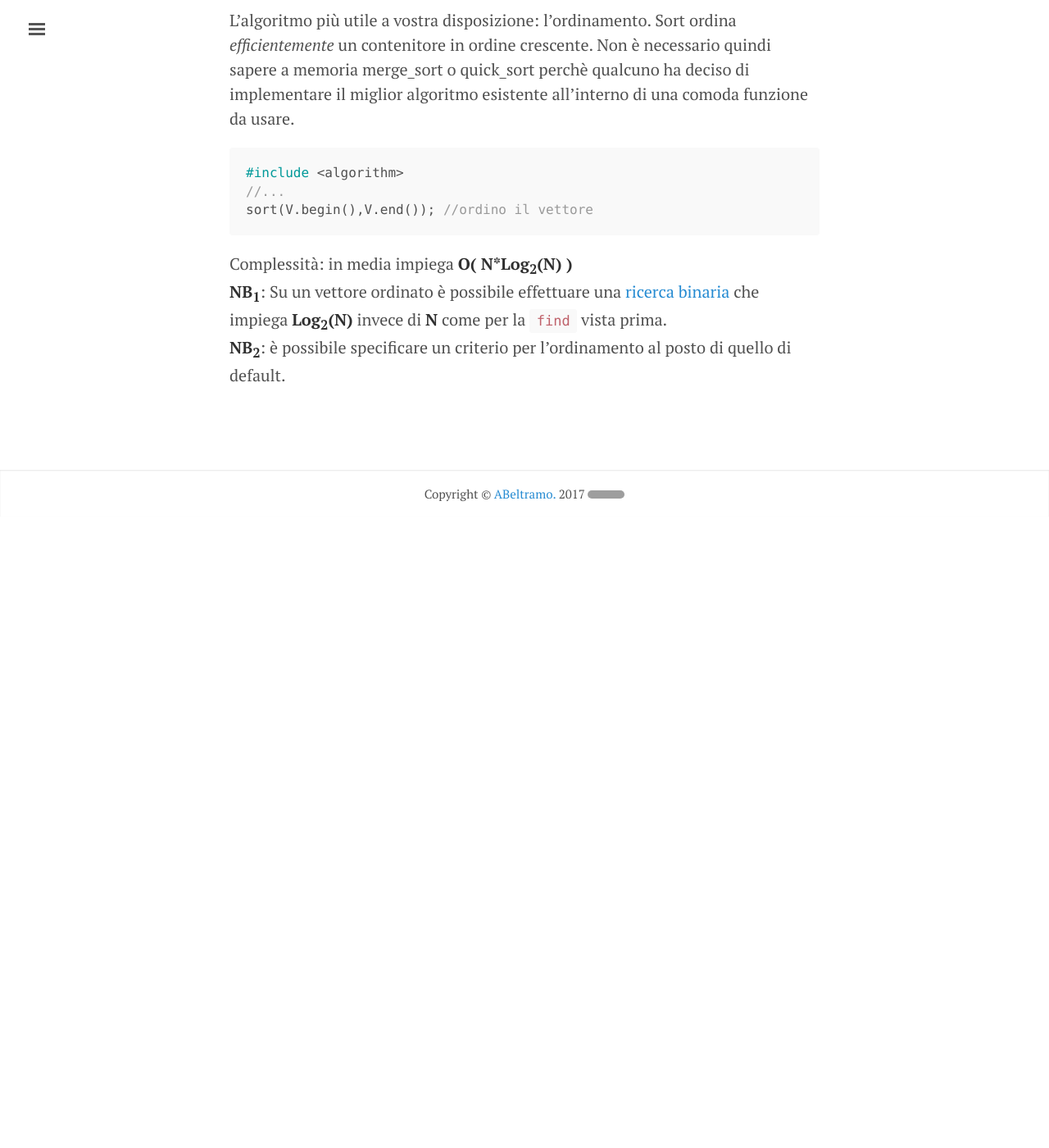
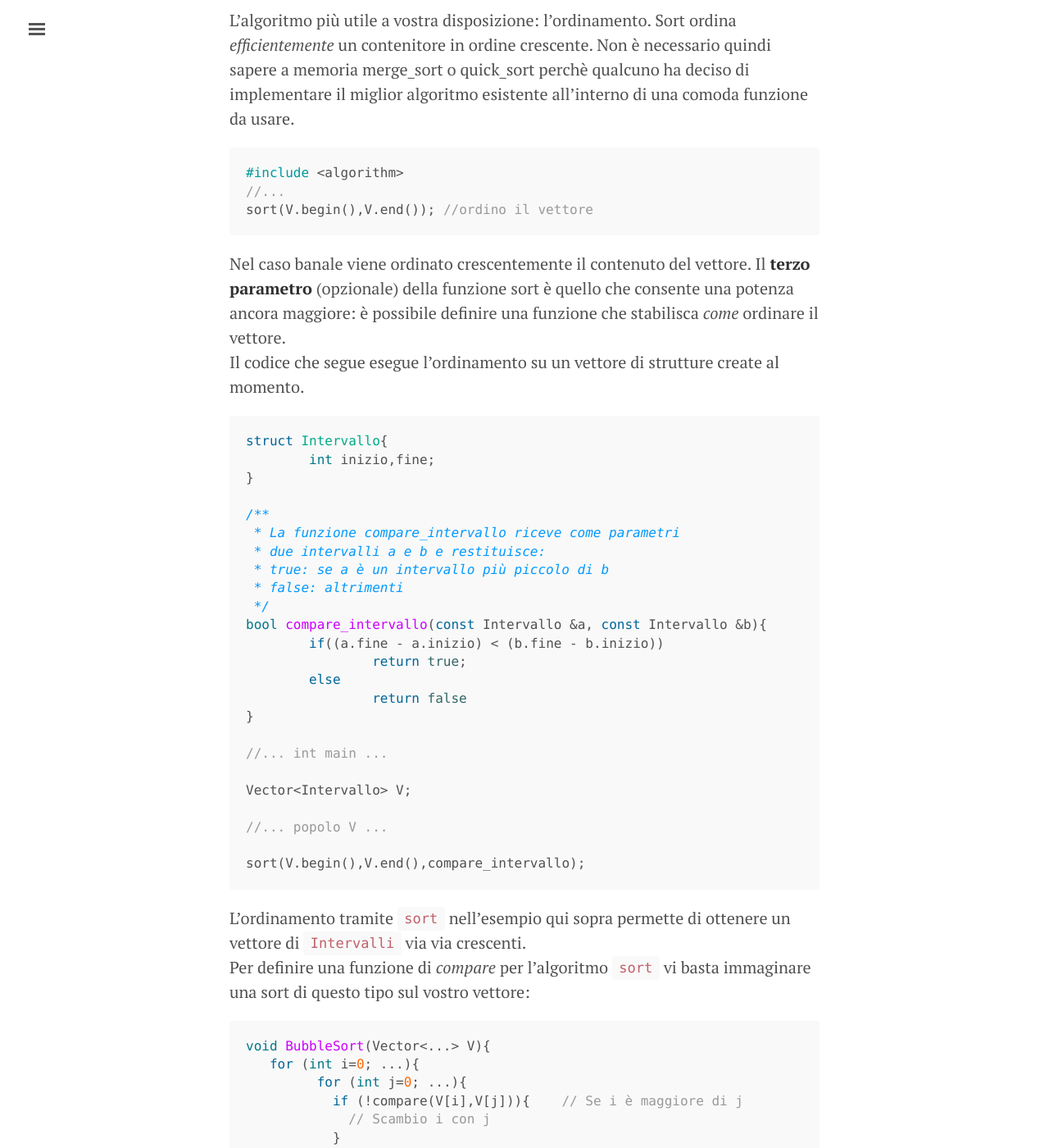
Before and after one commit to ABeltramo/PreparazioneOII, a Jekyll site: the page built from _chapters/3.2-STL.md, in a window 1280 px wide and 1400 px high, scrolled down 2886 px. Shown: the whole window at 82% size. Built offline with Jekyll 4.4.1, drawn with Linux system fonts in a browser that asks for light colours; before the commit the page ends 3516 px from its top, so only the background shows below that; grey boxes are pictures that could not be loaded.

Commit message:
Aggiunto il terzo parametro della sort

````diff
--- a/_chapters/3.2-STL.md
+++ b/_chapters/3.2-STL.md
@@ -101,6 +101,49 @@ L'algoritmo più utile a vostra disposizione: l'ordinamento. Sort ordina *effici
 sort(V.begin(),V.end()); //ordino il vettore
 ```
 
+Nel caso banale viene ordinato crescentemente il contenuto del vettore. Il **terzo parametro** (opzionale) della funzione sort è quello che consente una potenza ancora maggiore: è possibile definire una funzione che stabilisca *come* ordinare il vettore.
+Il codice che segue esegue l'ordinamento su un vettore di strutture create al momento.
+
+```c++
+struct Intervallo{
+        int inizio,fine;
+}
+
+/**
+ * La funzione compare_intervallo riceve come parametri
+ * due intervalli a e b e restituisce:
+ * true: se a è un intervallo più piccolo di b
+ * false: altrimenti
+ */
+bool compare_intervallo(const Intervallo &a, const Intervallo &b){
+        if((a.fine - a.inizio) < (b.fine - b.inizio))
+                return true;
+        else
+                return false
+}
+
+//... int main ...
+
+Vector<Intervallo> V;
+
+//... popolo V ...
+
+sort(V.begin(),V.end(),compare_intervallo);
+```
+L'ordinamento tramite ```sort``` nell'esempio qui sopra permette di ottenere un vettore di ```Intervalli``` via via crescenti.
+Per definire una funzione di *compare* per l'algoritmo ```sort``` vi basta immaginare una sort di questo tipo sul vostro vettore:
+
+```c++
+void BubbleSort(Vector<...> V){
+   for (int i=0; ...){
+         for (int j=0; ...){
+           if (!compare(V[i],V[j])){    // Se i è maggiore di j
+             // Scambio i con j
+           }
+        }
+    }
+ }
+```
+
 Complessità: in media impiega **O( N\*Log<sub>2</sub>(N) )**
-**NB<sub>1</sub>**: Su un vettore ordinato è possibile effettuare una [ricerca binaria](https://it.wikipedia.org/wiki/Ricerca_dicotomica) che impiega **Log<sub>2</sub>(N)** invece di **N** come per la ```find``` vista prima.
-**NB<sub>2</sub>**: è possibile specificare un criterio per l'ordinamento al posto di quello di default.
+**NB<sub>1</sub>**: Su un vettore ordinato è possibile effettuare una [ricerca binaria](https://it.wikipedia.org/wiki/Ricerca_dicotomica) che impiega **Log<sub>2</sub>(N)**.
````
